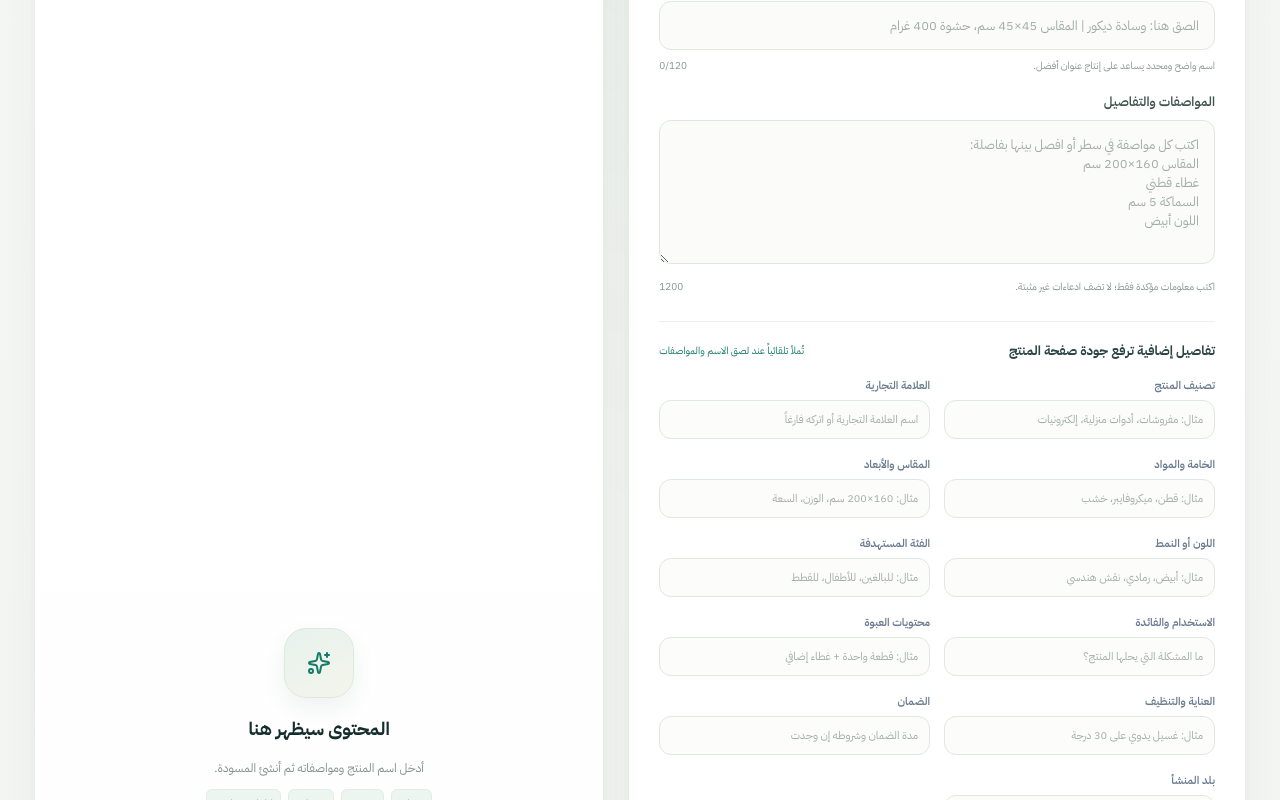
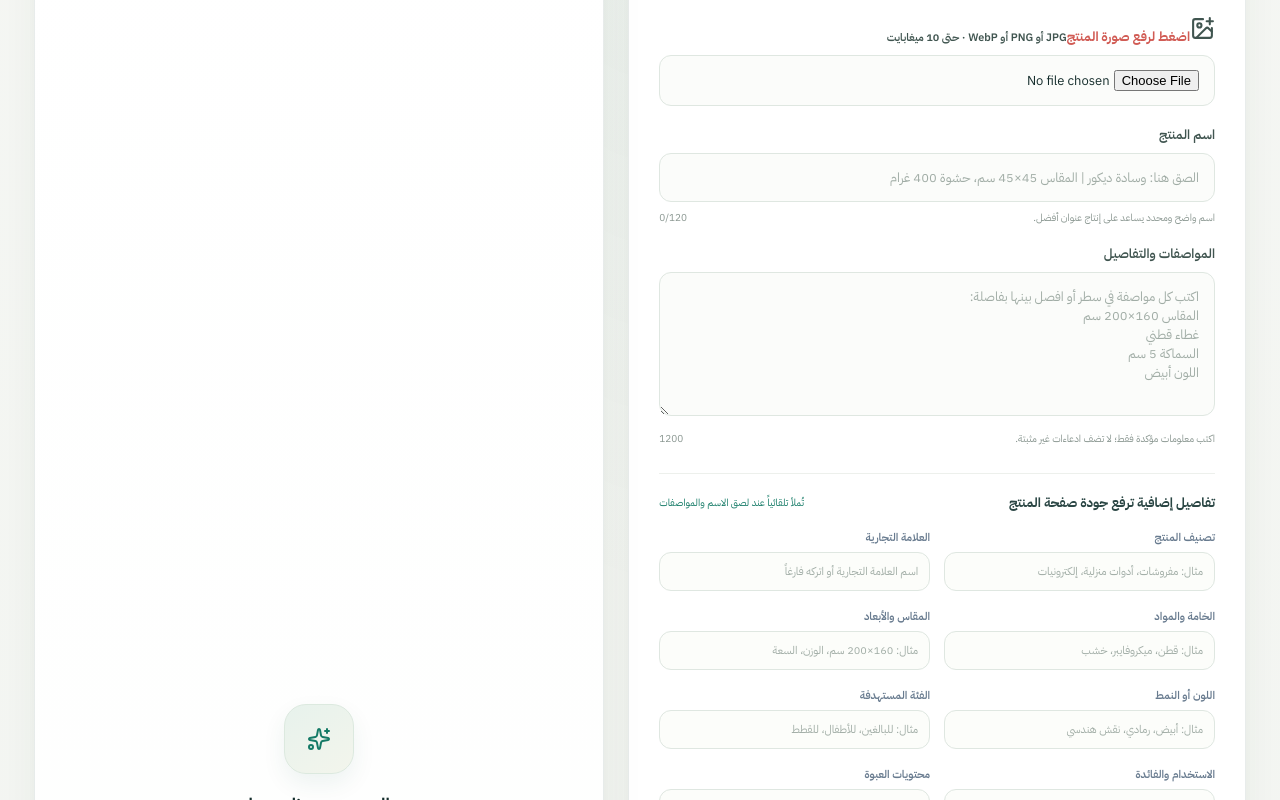
Before and after one commit to mulhamanis16-star/Mulham-Anis, a React (Vite) app in the folder nova-ai-stores/: page / in a window 1280 px wide. Shown: the part 1000-1800 px from the top of the page. Built offline with nearby package versions, Linux system fonts and the light colour scheme.

Commit message:
Add product image upload and vision content workflow

```diff
--- a/nova-ai-stores/src/App.tsx
+++ b/nova-ai-stores/src/App.tsx
@@ -1,5 +1,5 @@
 import { useEffect, useMemo, useState } from 'react';
-import { Copy, Download, FileSpreadsheet, Layers3, RotateCcw, Sparkles, Store, WandSparkles } from 'lucide-react';
+import { Copy, Download, FileSpreadsheet, ImagePlus, Layers3, RotateCcw, Sparkles, Store, WandSparkles, X } from 'lucide-react';
 
 type Platform = 'نون' | 'أمازون' | 'ترينديول' | 'زد' | 'سلة';
 type Draft = { title: string; description: string; features: string[]; keywords: string[]; titleAlternatives?: string[] };
@@ -103,6 +103,8 @@ function makeDraft(name: string, details: string, platform: Platform): Draft {
 export default function App() {
   const [name, setName] = useState('');
   const [details, setDetails] = useState('');
+  const [productImage, setProductImage] = useState('');
+  const [imageBusy, setImageBusy] = useState(false);
   const [productInfo, setProductInfo] = useState<ProductInfo>(emptyProductInfo);
   const [platform, setPlatform] = useState<Platform>('نون');
   const [result, setResult] = useState<Draft | null>(null);
@@ -165,6 +167,38 @@ export default function App() {
     setNotice('تم إنشاء المسودة وحفظها في سجل هذا الجهاز.');
   }
 
+  async function handleProductImage(file?: File) {
+    if (!file) return;
+    if (!['image/jpeg', 'image/png', 'image/webp'].includes(file.type)) {
+      setError('ارفع صورة بصيغة JPG أو PNG أو WebP.');
+      return;
+    }
+    if (file.size > 10 * 1024 * 1024) {
+      setError('حجم الصورة الأصلي يجب ألا يتجاوز 10 ميغابايت.');
+      return;
+    }
+    setImageBusy(true); setError('');
+    try {
+      const bitmap = await createImageBitmap(file);
+      const maxSide = 1280;
+      const scale = Math.min(1, maxSide / Math.max(bitmap.width, bitmap.height));
+      const canvas = document.createElement('canvas');
+      canvas.width = Math.max(1, Math.round(bitmap.width * scale));
+      canvas.height = Math.max(1, Math.round(bitmap.height * scale));
+      const context = canvas.getContext('2d');
+      if (!context) throw new Error('تعذّر تجهيز الصورة على هذا الجهاز.');
+      context.drawImage(bitmap, 0, 0, canvas.width, canvas.height);
+      bitmap.close();
+      let dataUrl = canvas.toDataURL('image/jpeg', 0.82);
+      if (dataUrl.length > 4_500_000) dataUrl = canvas.toDataURL('image/jpeg', 0.68);
+      if (dataUrl.length > 4_500_000) throw new Error('الصورة ما زالت كبيرة. اختر صورة أصغر أو أقل دقة.');
+      setProductImage(dataUrl);
+      setNotice('تم إرفاق الصورة وتجهيزها للتحليل بالذكاء الاصطناعي.');
+    } catch (err) {
+      setError(err instanceof Error ? err.message : 'تعذّر قراءة الصورة.');
+    } finally { setImageBusy(false); }
+  }
+
   async function autoFillFromOneLine(line: string) {
     const splitAt = line.indexOf('|');
     if (splitAt < 1) { setName(line); return; }
@@ -186,7 +220,7 @@ export default function App() {
       const response = await fetch(endpoint, {
         method: 'POST', mode: 'cors', credentials: 'omit', cache: 'no-store',
         headers: { 'Content-Type': 'application/json', 'Accept': 'application/json' },
-        body: JSON.stringify({ name: productName, details: specs, platform })
+        body: JSON.stringify({ name: productName, details: specs, platform, imageDataUrl: productImage || undefined })
       });
       const payload = await response.json() as Draft & { error?: string; productInfo?: Partial<ProductInfo> };
       if (!response.ok) throw new Error(payload.error || 'تعذّر تحليل بيانات المنتج.');
@@ -228,7 +262,7 @@ export default function App() {
       setError('أدخل أولاً رابط خادم Cloudflare Worker المنشور في خانة إعداد الذكاء الاصطناعي.');
       return;
     }
-    if (clean(name).length < 2) { setError('اكتب اسم المنتج أولاً.'); return; }
+    if (clean(name).length < 2 && !productImage) { setError('اكتب اسم المنتج أو أرفق صورة للمنتج أولاً.'); return; }
     const completeDetails = [details, ...productInfoFields.map(field => productInfo[field.key] ? `${field.label}: ${clean(productInfo[field.key])}` : '')].filter(Boolean).join('\n');
     setAiBusy(true); setError(''); setNotice('جارٍ إرسال بيانات المنتج إلى محرك الذكاء الاصطناعي...');
     try {
@@ -243,14 +277,14 @@ export default function App() {
           credentials: 'omit',
           cache: 'no-store',
           headers: { 'Content-Type': 'application/json', 'Accept': 'application/json' },
-          body: JSON.stringify({ name: clean(name), details: completeDetails, platform }),
+          body: JSON.stringify({ name: clean(name), details: completeDetails, platform, imageDataUrl: productImage || undefined }),
           signal: controller.signal
         });
         responseText = await response.text();
       } finally {
         window.clearTimeout(timeoutId);
       }
-      let payload: (Draft & { error?: string }) | null = null;
+      let payload: (Draft & { error?: string; productInfo?: Partial<ProductInfo> }) | null = null;
       try { payload = JSON.parse(responseText) as Draft & { error?: string }; } catch { /* handled below */ }
       if (!response.ok) throw new Error(payload?.error || `تعذّر التوليد (HTTP ${response.status}). تحقق من نشر خادم الذكاء الاصطناعي.`);
       if (!payload) throw new Error('وصل رد غير مفهوم من خادم الذكاء الاصطناعي.');
@@ -264,7 +298,9 @@ export default function App() {
         titleAlternatives: Array.isArray(payload.titleAlternatives) ? payload.titleAlternatives : []
       };
       setResult(draft);
-      setSavedDrafts(current => [{ id: `ai-${Date.now()}`, name: clean(name), details: completeDetails, platform, result: draft, savedAt: new Date().toISOString() }, ...current].slice(0, 30));
+      if (!clean(name)) setName(draft.title);
+      if (payload.productInfo) setProductInfo(current => Object.fromEntries(Object.keys(emptyProductInfo).map(key => [key, clean(String(payload?.productInfo?.[key as keyof ProductInfo] || current[key as keyof ProductInfo]))])) as ProductInfo);
+      setSavedDrafts(current => [{ id: `ai-${Date.now()}`, name: clean(name) || draft.title, details: completeDetails, platform, result: draft, savedAt: new Date().toISOString() }, ...current].slice(0, 30));
       setNotice('تم إنشاء محتوى بالذكاء الاصطناعي وحفظه محلياً. راجعه قبل النشر.');
     } catch (err) {
       setError(err instanceof DOMException && err.name === 'AbortError' ? 'استغرق التوليد أكثر من 90 ثانية. حاول مجدداً.' : err instanceof TypeError ? 'تعذّر الوصول إلى خادم الذكاء الاصطناعي. تحقق من الرابط وإعدادات الاتصال.' : err instanceof Error ? err.message : 'حدث خطأ أثناء الاتصال بمحرك الذكاء الاصطناعي.');
@@ -368,7 +404,7 @@ export default function App() {
     setNotice('تم تجهيز ملف CSV لفتحه في Excel.');
   }
 
-  function reset() { setName(''); setDetails(''); setProductInfo(emptyProductInfo); setResult(null); setError(''); setNotice(''); }
+  function reset() { setName(''); setDetails(''); setProductImage(''); setProductInfo(emptyProductInfo); setResult(null); setError(''); setNotice(''); }
 
   function openSaved(item: SavedDraft) {
     setName(item.name); setDetails(item.details); setPlatform(item.platform); setResult(item.result); setError(''); setNotice('تم فتح المسودة المحفوظة.');
@@ -405,7 +441,15 @@ export default function App() {
     <section className="workspace">
       <article className="panel">
         <div className="heading"><Store/><h2>بيانات المنتج</h2></div>
-        <label htmlFor="product-name">اسم المنتج <b>*</b></label>
+        <div className="image-upload-section">
+          <div className="image-upload-heading"><strong>صورة المنتج</strong><span>اختياري — ارفع صورة ليحلل الذكاء الاصطناعي شكل المنتج وتفاصيله الظاهرة</span></div>
+          <label className="image-dropzone" htmlFor="product-image">
+            {productImage ? <img src={productImage} alt="معاينة صورة المنتج" /> : <span className="image-placeholder"><ImagePlus size={25}/><b>{imageBusy ? 'جارٍ تجهيز الصورة...' : 'اضغط لرفع صورة المنتج'}</b><small>JPG أو PNG أو WebP · حتى 10 ميغابايت</small></span>}
+          </label>
+          <input id="product-image" className="image-file-input" type="file" accept="image/jpeg,image/png,image/webp" disabled={imageBusy} onChange={e => { void handleProductImage(e.target.files?.[0]); e.currentTarget.value = ''; }} />
+          {productImage && <button type="button" className="remove-image" onClick={() => setProductImage('')}><X size={14}/> إزالة الصورة</button>}
+        </div>
+        <label htmlFor="product-name">اسم المنتج</label>
         <input id="product-name" value={name} maxLength={300} onChange={e => setName(e.target.value)} onPaste={e => { const value = e.clipboardData.getData("text").trim(); if (value.includes("|")) { e.preventDefault(); void autoFillFromOneLine(value); } }} placeholder="الصق هنا: وسادة ديكور | المقاس 45×45 سم، حشوة 400 غرام"/>
         <div className="field-meta"><span>اسم واضح ومحدد يساعد على إنتاج عنوان أفضل.</span><span>{name.length}/120</span></div>
         <label htmlFor="product-details">المواصفات والتفاصيل</label>
@@ -437,7 +481,7 @@ export default function App() {
         <div className="platforms">{platforms.map(p => <button type="button" key={p} aria-pressed={platform === p} className={platform === p ? 'active' : ''} onClick={() => { setPlatform(p); setResult(null); }}>{p}</button>)}</div>
         {error && <p className="error" role="alert">{error}</p>}
         <div className="ai-connection">
-          <button type="button" className="generate ai-generate" disabled={aiBusy || clean(name).length < 2} onClick={() => void enhanceWithAI()}><Sparkles size={18}/>{aiBusy ? 'جارٍ إنشاء المحتوى...' : 'إنشاء المحتوى بالذكاء الاصطناعي'}</button>
+          <button type="button" className="generate ai-generate" disabled={aiBusy || imageBusy || (clean(name).length < 2 && !productImage)} onClick={() => void enhanceWithAI()}><Sparkles size={18}/>{aiBusy ? 'جارٍ إنشاء المحتوى...' : 'إنشاء المحتوى بالذكاء الاصطناعي'}</button>
         </div>
 
         <button className="reset" type="button" onClick={reset}><RotateCcw size={14}/> مسح البيانات</button>
@@ -445,7 +489,7 @@ export default function App() {
       </article>
       <article className="panel output">
         <div className="heading"><Sparkles/><h2>محتوى المنتج</h2></div>
-        {!result ? <div className="empty"><div className="spark"><Sparkles/></div><h3>المحتوى سيظهر هنا</h3><p>أدخل اسم المنتج ومواصفاته ثم أنشئ المسودة.</p><div className="tags"><span>عنوان</span><span>وصف</span><span>مميزات</span><span>كلمات مفتاحية</span></div></div> : <>
+        {!result ? <div className="empty"><div className="spark"><Sparkles/></div><h3>المحتوى سيظهر هنا</h3><p>أدخل اسم المنتج أو أرفق صورته ومواصفاته ثم أنشئ المسودة.</p><div className="tags"><span>عنوان</span><span>وصف</span><span>مميزات</span><span>كلمات مفتاحية</span></div></div> : <>
           <div className="outputbar"><span>مسودة المنتج · {platform}</span><div><button className="copy" onClick={copyAll}><Copy size={14}/> نسخ الكل</button><button className="copy export" onClick={exportCsv}><Download size={14}/> تصدير CSV</button></div></div>
           <section><small>عنوان المنتج</small><textarea className="edit-field title-edit" aria-label="تعديل عنوان المنتج" rows={2} value={result.title} onChange={e => setResult(prev => prev ? { ...prev, title: e.target.value } : prev)} />
             {!!result.titleAlternatives?.length && <div className="title-suggestions"><strong>عناوين بديلة مقترحة</strong><div>{result.titleAlternatives.map((title, index) => <button type="button" key={index} onClick={() => setResult(prev => prev ? { ...prev, title } : prev)}>{title} <span>استخدام</span></button>)}</div></div>}
```
